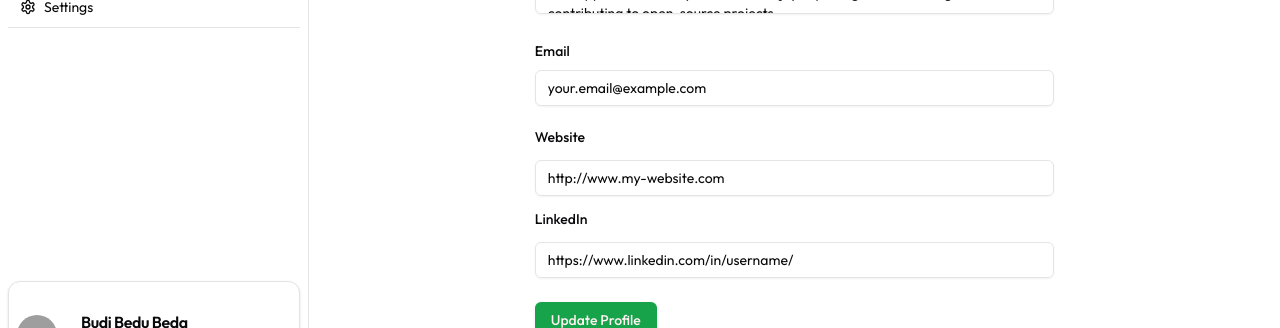
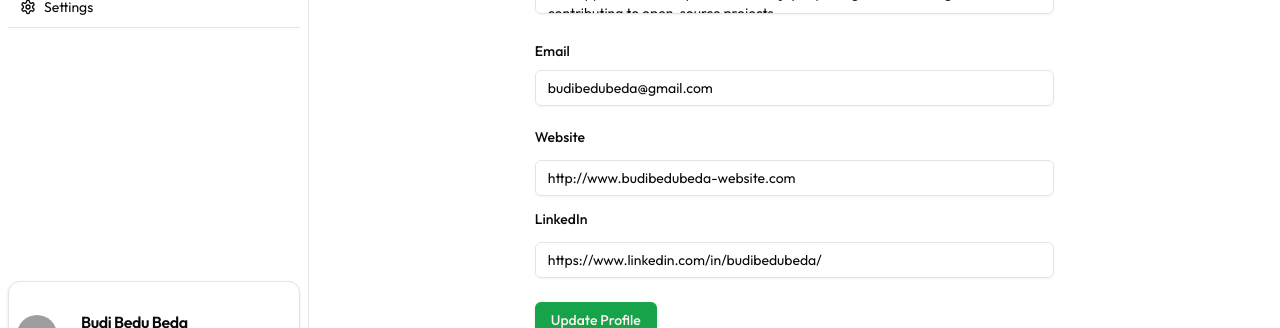
Before and after one commit to masadamsahid/nextjs-jobtracker-app, a Next.js app: page /dashboard/profile in a window 1280 px wide. Shown: the part 367-695 px from the top of the page. Built offline with nearby package versions, Linux system fonts and the light colour scheme; grey boxes are pictures that could not be loaded.

Commit message:
default-values

```diff
--- a/src/app/dashboard/profile/_components/ProfileForm.tsx
+++ b/src/app/dashboard/profile/_components/ProfileForm.tsx
@@ -44,9 +44,9 @@ export default function ProfileForm() {
     resolver: zodResolver(ProfileFormSchema),
     defaultValues: {
       bio: "I'm a frontend developer with a passion for building beautiful and user-friendly web applications. In my free time, I enjoy exploring new technologies and contributing to open-source projects.",
-      email: "your.email@example.com",
-      website: "http://www.my-website.com", // Default value sesuai permintaan
-      linkedIn: "https://www.linkedin.com/in/username/",
+      email: "budibedubeda@gmail.com",
+      website: "http://www.budibedubeda-website.com", // Default value sesuai permintaan
+      linkedIn: "https://www.linkedin.com/in/budibedubeda/",
     },
   });
 
```
